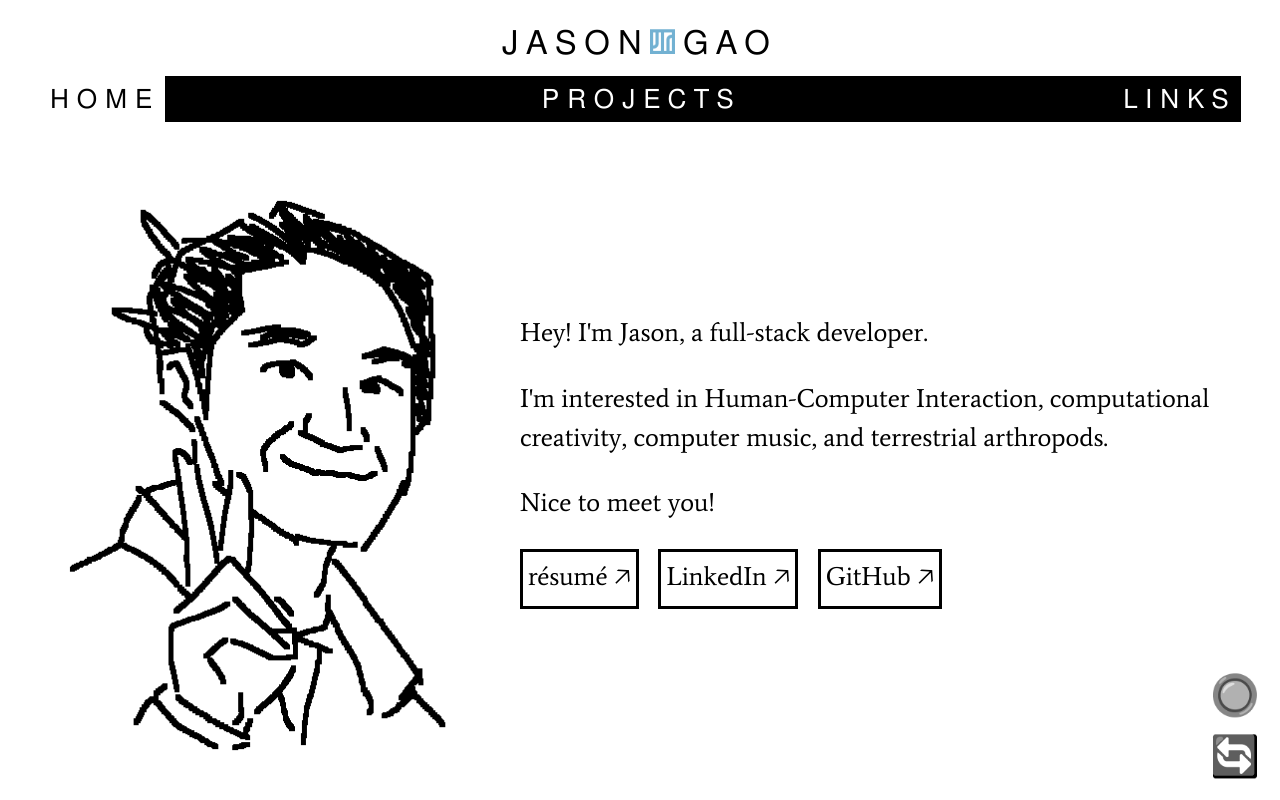
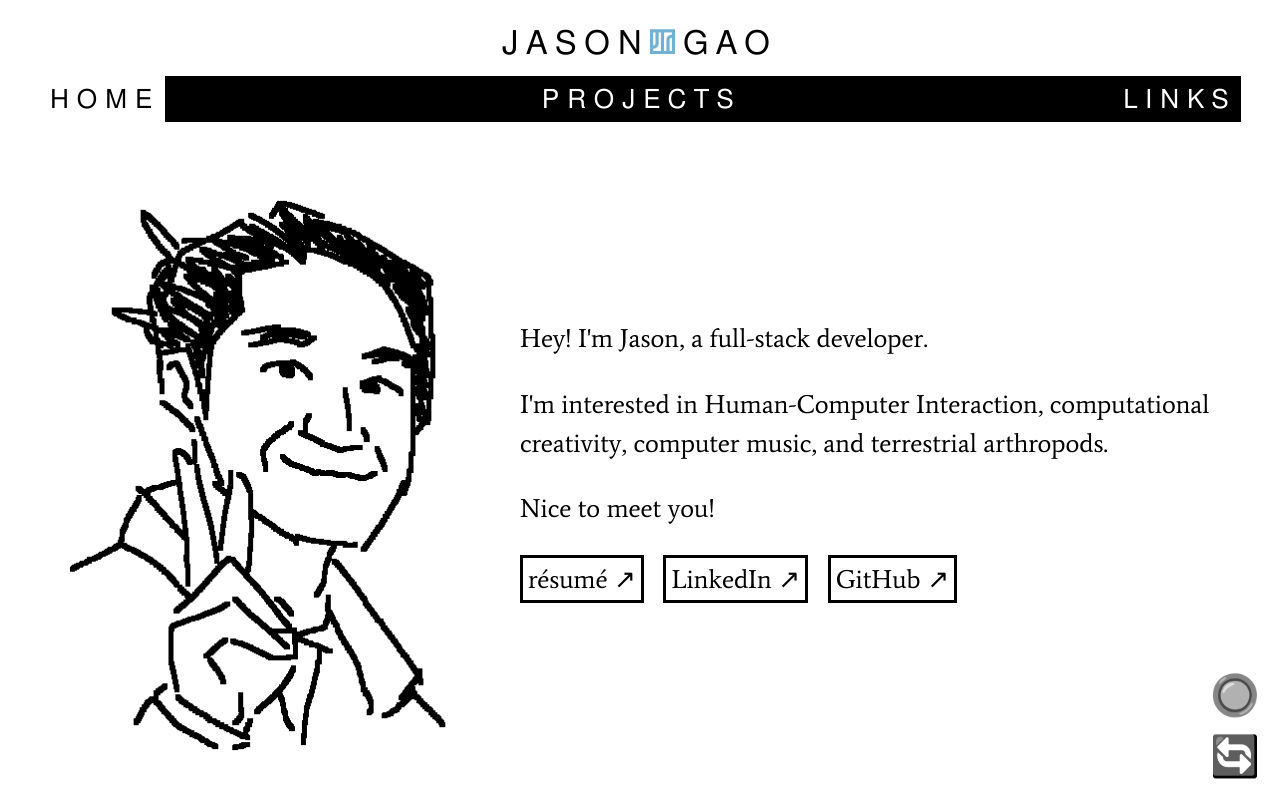
Before and after one commit to MyriadRivers/myriadrivers.github.io, a React (Create React App) app: page / in a window 1280 px wide. Built offline with nearby package versions, Linux system fonts and the light colour scheme.

Commit message:
Update upper right arrow for links to display more common icon

```diff
--- a/src/components/LinkList.tsx
+++ b/src/components/LinkList.tsx
@@ -23,7 +23,7 @@ const LinkList = ({ links }: { links: Array<{ text: string, url: string }> }) =>
         <StyledLinkList>
             {links.length > 0 && <div className={"linksList"}>
                 {links.map((link, index) =>
-                    <a href={link.url} className={"individualLink"} target="_blank" key={index} rel="noreferrer">{link.text} 🡥</a>
+                    <a href={link.url} className={"individualLink"} target="_blank" key={index} rel="noreferrer">{link.text} ↗</a>
                 )}
             </div>}
         </StyledLinkList>
```
